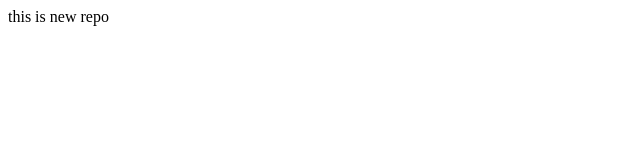
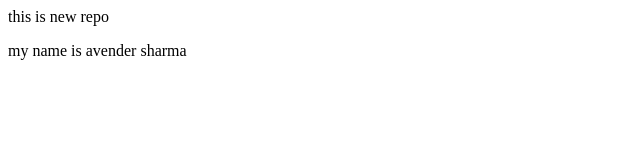
Before and after one commit to avendersharma/localrepo, a plain HTML site: page index.html in a window 1280 px wide. Shown: the whole page, without its empty margins (0-640 px from the left). Drawn offline with Linux system fonts and the light colour scheme.

Commit message:
add feature1

```diff
--- a/index.html
+++ b/index.html
@@ -1 +1,2 @@
 <p> this is new repo</p>
+<p> my name is avender sharma</p>
```
